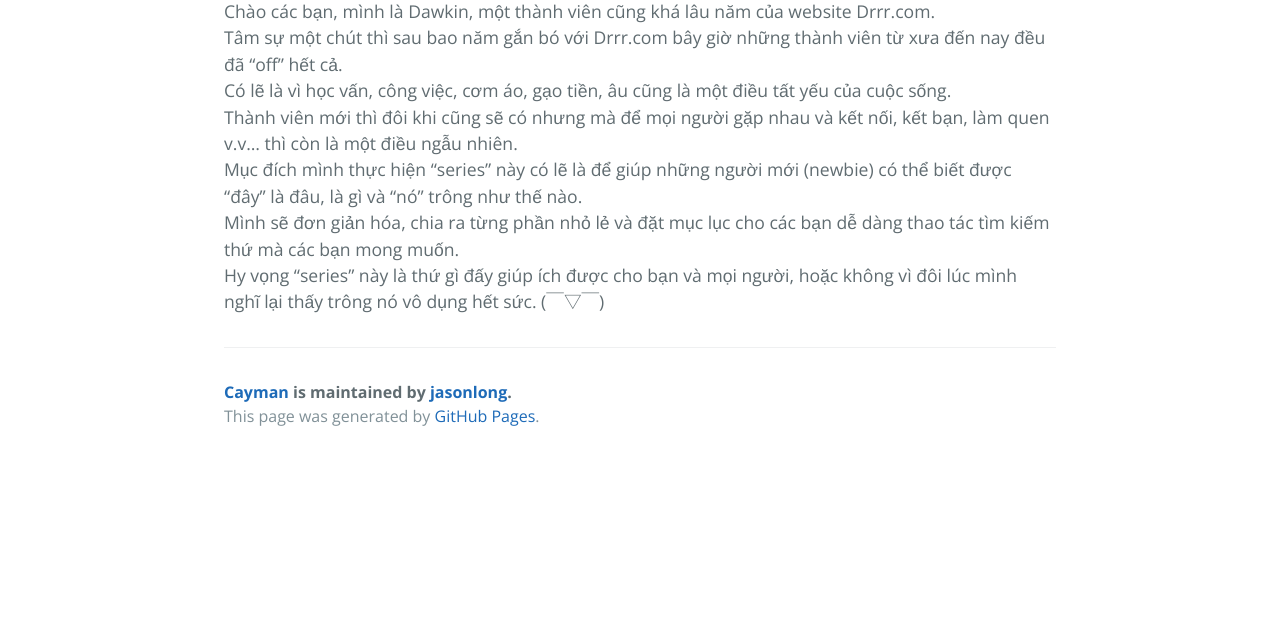
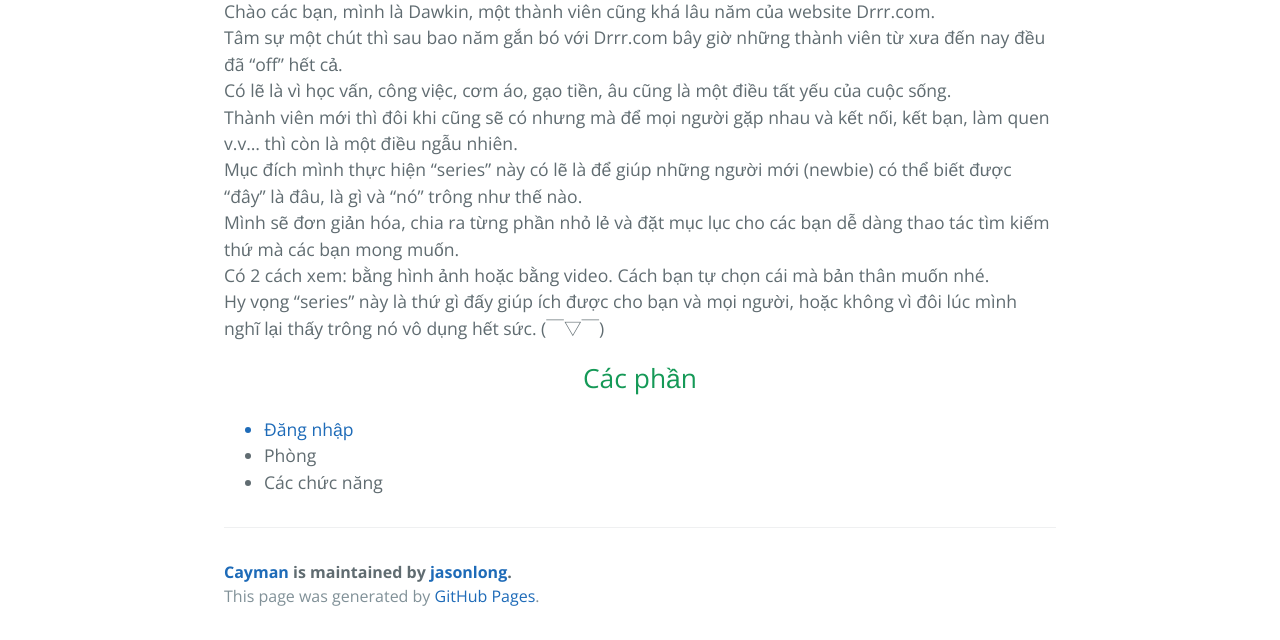
Before and after one commit to DullahanNguyen/dullahannguyen.github.io, a website: page index.html in a window 1280 px wide. Shown: the part 487-1127 px from the top of the page. Before the commit the page ends 947 px from the top, so only its background shows below. Drawn offline with nearby package versions, Linux system fonts and the light colour scheme.

Commit message:
Update index.html

```diff
--- a/index.html
+++ b/index.html
@@ -20,13 +20,24 @@
 
     <section class="main-content">
         <center><h1>Lời mở đầu</h1></center>
-        <p>Chào các bạn, mình là Dawkin, một thành viên cũng khá lâu năm của website Drrr.com.</br>
+        <p>
+            Chào các bạn, mình là Dawkin, một thành viên cũng khá lâu năm của website Drrr.com.</br>
             Tâm sự một chút thì sau bao năm gắn bó với Drrr.com bây giờ những thành viên từ xưa đến nay đều đã “off” hết cả.</br>
             Có lẽ là vì học vấn, công việc, cơm áo, gạo tiền, âu cũng là một điều tất yếu của cuộc sống.</br>
             Thành viên mới thì đôi khi cũng sẽ có nhưng mà để mọi người gặp nhau và kết nối, kết bạn, làm quen v.v… thì còn là một điều ngẫu nhiên.</br>
             Mục đích mình thực hiện “series” này có lẽ là để giúp những người mới (newbie) có thể biết được “đây” là đâu, là gì và “nó” trông như thế nào.</br>
             Mình sẽ đơn giản hóa, chia ra từng phần nhỏ lẻ và đặt mục lục cho các bạn dễ dàng thao tác tìm kiếm thứ mà các bạn mong muốn.</br>
+            Có 2 cách xem: bằng hình ảnh hoặc bằng video. Cách bạn tự chọn cái mà bản thân muốn nhé.</br>
             Hy vọng “series” này là thứ gì đấy giúp ích được cho bạn và mọi người, hoặc không vì đôi lúc mình nghĩ lại thấy trông nó vô dụng hết sức. (￣▽￣)
+        </p>
+
+        <center><h2>Các phần</h2></center>
+        <p>
+            <ul class="task-list">
+                <a href="#"><li>Đăng nhập</li></a>
+                <a href="#"></a><li>Phòng</li></a>
+                <a href="#"></a><li>Các chức năng</li></a>
+            </ul>
         </p>
 
         <footer class="site-footer">
```
Lines whose indentation alone changed are shown as unchanged.
